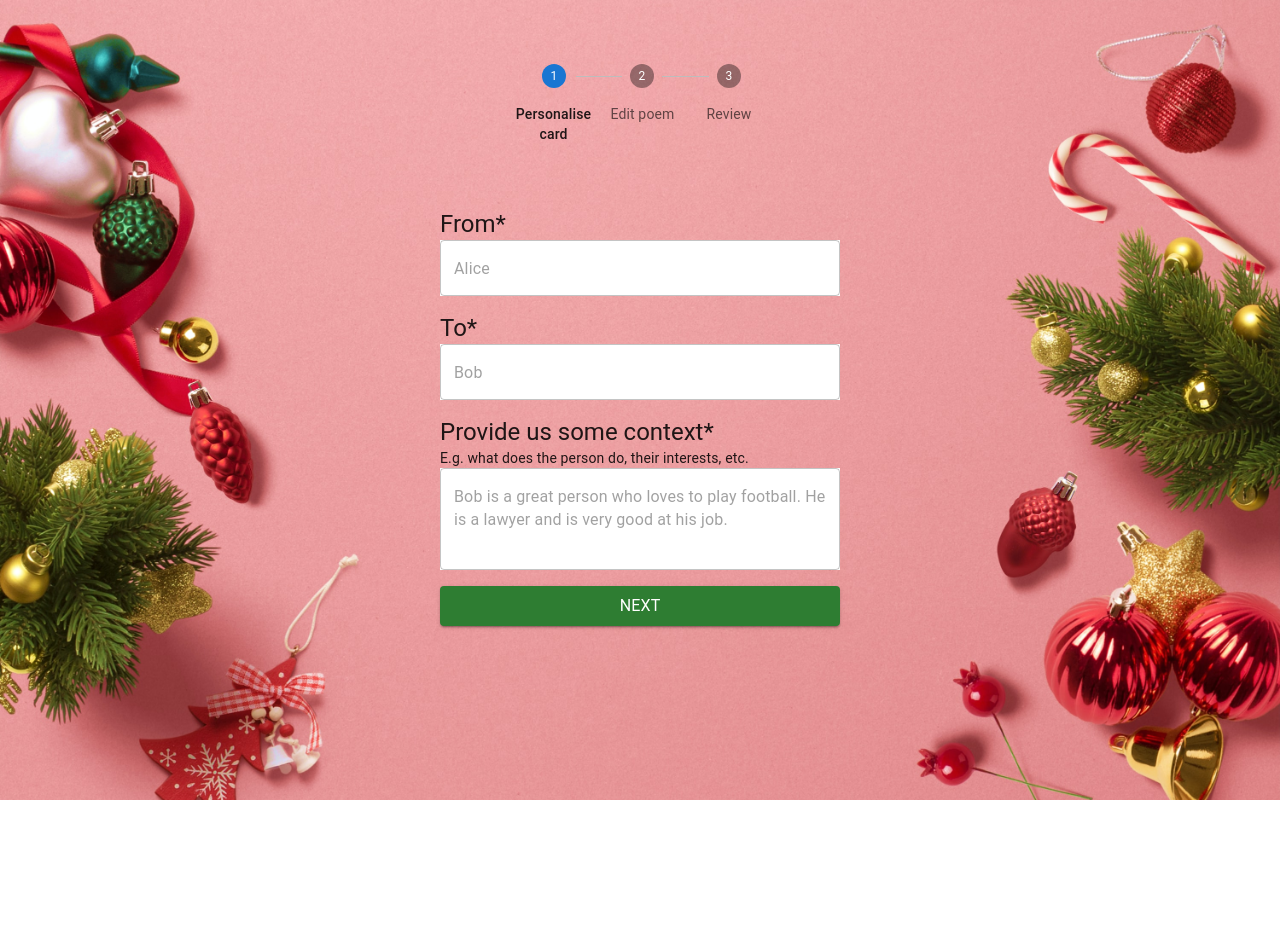
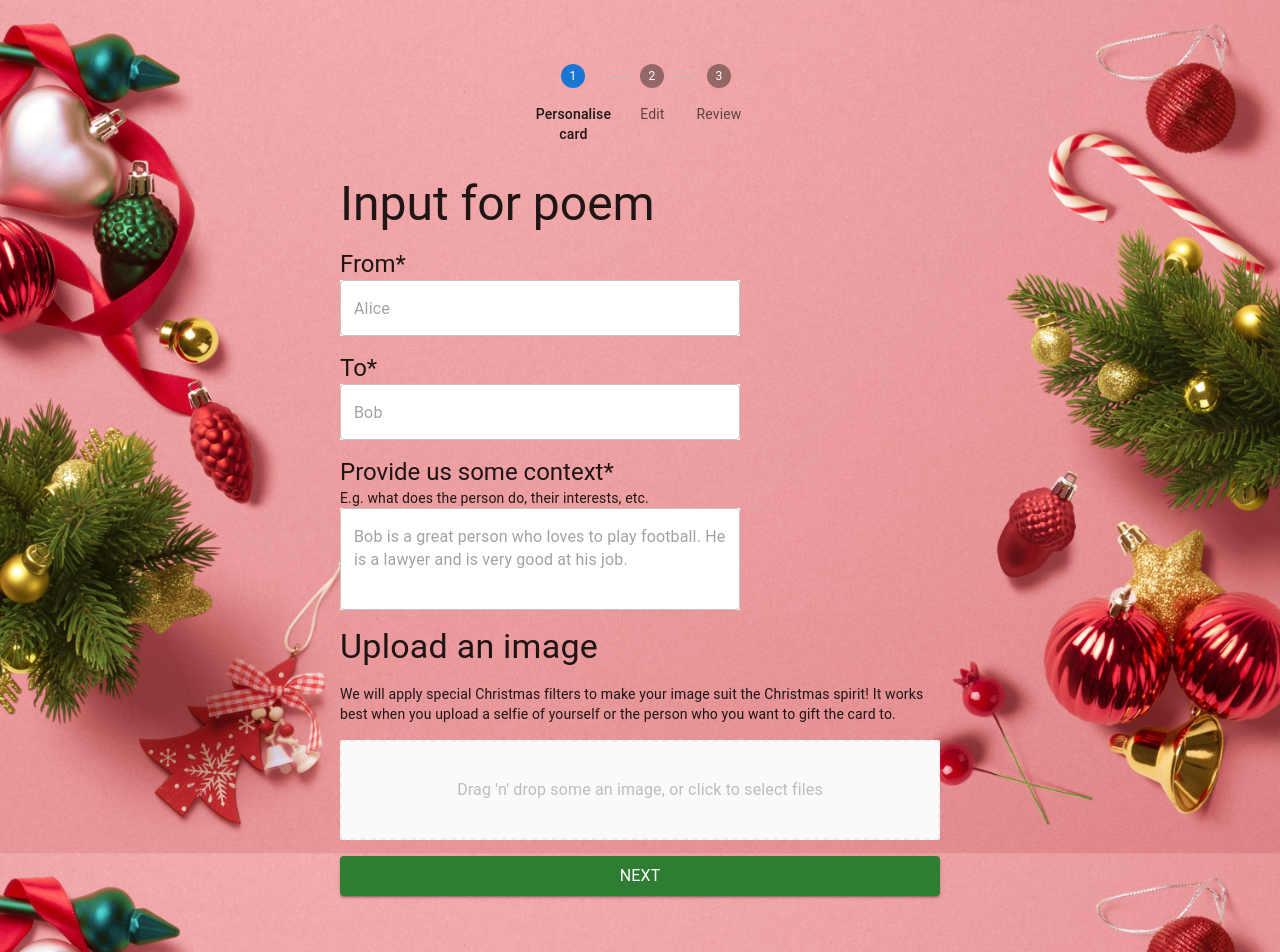
Before and after one commit to r-AI-ndeers/raindeer, a React (Create React App) app in the folder frontend/: page /create in a window 1280 px wide. Shown: the top 952 px of the page. Before the commit the page ends 800 px from the top, so only its background shows below. Built offline with nearby package versions, Linux system fonts and the light colour scheme.

Commit message:
Add image upload skeleton

```diff
--- a/frontend/package.json
+++ b/frontend/package.json
@@ -16,6 +16,7 @@
     "@types/react-dom": "^18.0.0",
     "react": "^18.2.0",
     "react-dom": "^18.2.0",
+    "react-dropzone": "^14.2.3",
     "react-hook-form": "^7.40.0",
     "react-router-dom": "^6.4.5",
     "react-scripts": "5.0.1",
--- /dev/null
+++ b/frontend/src/components/Layout.tsx
@@ -0,0 +1,24 @@
+import mainbackground from "../assets/mainbackground.jpg";
+import {Box} from "@mui/material";
+
+
+export function ImageBackgroundLayout({children}: {children: React.ReactNode}) {
+
+    return (
+        <Box
+            minHeight="100vh"
+            display="flex"
+            alignItems="center"
+            paddingY={"64px"}
+            flexDirection="column"
+            style={{
+                backgroundImage: `url(${mainbackground})`,
+                backgroundSize: "cover",
+                backgroundRepeat: "no-repeat",
+                backgroundAttachment: "fixed",
+            }}
+        >
+            {children}
+        </Box>
+    )
+}
--- a/frontend/src/components/Stepper.tsx
+++ b/frontend/src/components/Stepper.tsx
@@ -1,8 +1,8 @@
 import {Step, StepLabel, Stepper} from "@mui/material";
 
-const steps = ["Personalise card", "Edit poem", "Review"];
+const steps = ["Personalise card", "Edit", "Review"];
 
-export type CreationStage = "input" | "edit" | "preview"
+export type CreationStage = "input" | "edit"  | "preview"
 
 function stepToNumber(step: CreationStage): number {
     switch (step) {
--- a/frontend/src/pages/CreateCard/CreateCard.tsx
+++ b/frontend/src/pages/CreateCard/CreateCard.tsx
@@ -1,5 +1,4 @@
 import React from 'react';
-import mainbackground from '../../assets/mainbackground.jpg';
 import {
     Box,
     CssBaseline,
@@ -8,6 +7,8 @@ import {CardStepper, CreationStage} from "../../components/Stepper";
 import {PoemEditForm} from "./PoemEditForm";
 import {PoemInputForm} from "./PoemInputForm";
 import {Preview, ViewProps} from "./Preview";
+import {ImageUpload} from "./ImageUpload";
+import {ImageBackgroundLayout} from "../../components/Layout";
 
 export interface GeneratedData {
     poem: string;
@@ -22,19 +23,9 @@ export function CreateCard() {
     return (
         <div>
             <CssBaseline/>
-            <Box
-                height="100vh"
-                display="flex"
-                alignItems="center"
-                padding={"64px"}
-                flexDirection="column"
-                style={{
-                    backgroundImage: `url(${mainbackground})`,
-                    backgroundSize: "cover",
-                }}
-            >
+            <ImageBackgroundLayout>
                 <Box maxWidth={"800px"} display={"flex"} flexDirection={"column"}
-                     alignItems={"center"} gap={"64px"}>
+                     alignItems={"center"} gap={"32px"}>
                     <CardStepper activeStep={activeStep}/>
                     {activeStep === "input" &&
                         <PoemInputForm
@@ -57,7 +48,7 @@ export function CreateCard() {
                         />
                     }
                 </Box>
-            </Box>
+            </ImageBackgroundLayout>
         </div>
     );
 }
--- /dev/null
+++ b/frontend/src/pages/CreateCard/ImageUpload.tsx
@@ -0,0 +1,109 @@
+import {Box, Button, IconButton, Typography} from "@mui/material";
+import React, {useMemo} from "react";
+import {useDropzone} from 'react-dropzone';
+import {Replay} from "@mui/icons-material";
+
+
+const baseStyle = {
+    flex: 1,
+    display: 'flex',
+    flexDirection: 'column',
+    alignItems: 'center',
+    padding: '20px',
+    borderWidth: 2,
+    borderRadius: 2,
+    borderColor: '#eeeeee',
+    borderStyle: 'dashed',
+    backgroundColor: '#fafafa',
+    color: '#bdbdbd',
+    outline: 'none',
+    transition: 'border .24s ease-in-out'
+};
+
+const focusedStyle = {
+    borderColor: '#2196f3'
+};
+
+const acceptStyle = {
+    borderColor: '#00e676'
+};
+
+const rejectStyle = {
+    borderColor: '#ff1744'
+};
+
+interface ImageUploadProps {
+
+}
+
+export function ImageUpload({}: ImageUploadProps) {
+    const [file, setFile] = React.useState<File | null>(null);
+    const [filePreview, setFilePreview] = React.useState<string | null>(null);
+
+    const {
+        getRootProps,
+        getInputProps,
+        isDragAccept,
+        isDragReject,
+        isFocused
+    } = useDropzone({
+        accept: {
+            'image/*': []
+        },
+        onDrop: acceptedFiles => {
+            let file = acceptedFiles[0]
+            setFilePreview(URL.createObjectURL(file))
+            setFile(file)
+        }
+    });
+
+    const dropboxStyle = useMemo(() => ({
+        ...baseStyle,
+        ...(isFocused ? focusedStyle : {}),
+        ...(isDragAccept ? acceptStyle : {}),
+        ...(isDragReject ? rejectStyle : {})
+    }), [
+        isFocused,
+        isDragAccept,
+        isDragReject
+    ]);
+
+    return (
+        <Box display={"flex"} flexDirection={"column"} gap={"16px"}>
+            <Typography variant={"h4"}>Upload an image</Typography>
+            <Typography variant={"body2"}>We will apply special Christmas filters to
+                make your image suit the Christmas spirit! It works best when you upload
+                a selfie of yourself or the person who you want to gift the card
+                to.</Typography>
+            <Box>
+                {file === null && (
+                    // @ts-ignore
+                    <div {...getRootProps({className: 'dropzone'})} style={dropboxStyle}>
+                        <input {...getInputProps()} />
+                        <p>Drag 'n' drop some an image, or click to select files</p>
+                    </div>
+                )}
+                {file !== null && filePreview !== null && (
+                    <Box display={"flex"} flexDirection={"column"} alignItems={"center"} gap={"8px"}>
+                        <IconButton  onClick={() => {
+                            setFile(null)
+                            setFilePreview(null)
+                        }}>
+                            <Replay />
+                        </IconButton>
+                        <img
+                            src={filePreview}
+                            style={{
+                                width: '400px',
+                                height: '400px',
+                                objectFit: "cover",
+                            }}
+                            alt={file.name}
+                            loading="lazy"
+                        />
+                    </Box>
+                )}
+            </Box>
+        </Box>
+    )
+}
--- a/frontend/src/pages/CreateCard/PoemEditForm.tsx
+++ b/frontend/src/pages/CreateCard/PoemEditForm.tsx
@@ -1,7 +1,7 @@
 import React from "react";
 import {CreationStage} from "../../components/Stepper";
 import {Controller, useForm} from "react-hook-form";
-import {Box, Button, TextField} from "@mui/material";
+import {Box, Button, TextField, Typography} from "@mui/material";
 import {GeneratedData} from "./CreateCard";
 import {ViewProps} from "./Preview";
 
@@ -33,6 +33,7 @@ export function PoemEditForm({generatedData, setActiveStep, setViewData}: PoemEd
     return (
         <form onSubmit={onSubmit}>
             <Box width={"400px"} display={"flex"} flexDirection={"column"} gap={"16px"}>
+                <Typography variant={"h5"}>Edit your poem</Typography>
                 <Controller
                     name={"selectedPoem"}
                     control={control}
--- a/frontend/src/pages/CreateCard/PoemInputForm.tsx
+++ b/frontend/src/pages/CreateCard/PoemInputForm.tsx
@@ -10,8 +10,8 @@ import {
 import React from "react";
 import {CreationStage} from "../../components/Stepper";
 import {GeneratedData} from "./CreateCard";
-import {ViewProps} from "./Preview";
-import {Simulate} from "react-dom/test-utils";
+import { ViewProps} from "./Preview";
+import { ImageUpload } from "./ImageUpload";
 
 interface UserInput {
     recipientName: string;
@@ -101,7 +101,8 @@ export function PoemInputForm({setActiveStep, setGeneratedData, setViewData}: Po
 
     return (
         <form onSubmit={onSubmit}>
-            <Stack direction={"column"} gap={"16px"}>
+            <Stack direction={"column"} gap={"16px"} maxWidth={"600px"}>
+                <Typography variant={"h3"}>Input for poem</Typography>
                 <InputTextField
                     title={"From"}
                     field={"senderName"}
@@ -126,6 +127,7 @@ export function PoemInputForm({setActiveStep, setGeneratedData, setViewData}: Po
                     placeholder={"Bob is a great person who loves to play football. He is a lawyer and is very good at his job."}
                     rows={"3"}
                 />
+                <ImageUpload />
                 <Button
                     disabled={isLoading}
                     variant={"contained"}
--- a/frontend/src/pages/CreateCard/Preview.tsx
+++ b/frontend/src/pages/CreateCard/Preview.tsx
@@ -1,5 +1,5 @@
 import React from "react";
-import {Box, Typography} from "@mui/material";
+import {Box, Button, Typography} from "@mui/material";
 
 
 export interface ViewProps {
@@ -10,7 +10,7 @@ export interface ViewProps {
 export function Preview({poem, from}: ViewProps) {
 
     return (
-        <Box width={"600px"} display={"flex"} flexDirection={"column"} gap={"16px"}>
+        <Box width={"600px"} display={"flex"} flexDirection={"column"} gap={"32px"}>
             <Typography
                 variant={"h3"}
                 style={{textAlign: "center", fontFamily: "Dancing Script"}}
@@ -24,6 +24,14 @@ export function Preview({poem, from}: ViewProps) {
                 Merry Christmas!
                 - From {from}
             </Typography>
+            <Button
+                variant={"contained"}
+                type={"submit"}
+                size={"large"}
+                style={{backgroundColor: "#2E7D32"}}
+            >
+                Publish
+            </Button>
         </Box>
     )
 }
--- a/frontend/src/pages/Home.tsx
+++ b/frontend/src/pages/Home.tsx
@@ -1,22 +1,12 @@
 import React from 'react';
-import mainbackground from '../assets/mainbackground.jpg';
 import {Box, Button, CssBaseline, Typography} from "@mui/material";
+import {ImageBackgroundLayout} from "../components/Layout";
 
 export function Home() {
   return (
     <div>
       <CssBaseline />
-      <Box
-        height="100vh"
-        display="flex"
-        justifyContent="center"
-        alignItems="center"
-        flexDirection="column"
-        style={{
-            backgroundImage: `url(${mainbackground})`,
-            backgroundSize: "cover",
-        }}
-      >
+        <ImageBackgroundLayout>
             <Box maxWidth={"800px"} display={"flex"} flexDirection={"column"} alignItems={"center"} gap={"64px"}>
                 <Typography variant="h1">
                     rAIndeer
@@ -28,7 +18,7 @@ export function Home() {
                     <Button size="large" href={"/create"} variant={"contained"} style={{backgroundColor: "#2E7D32"}}>Create a card</Button>
                 </Box>
             </Box>
-      </Box>
+        </ImageBackgroundLayout>
     </div>
   );
 }
```
Also changed, not shown: 1 other file (tests, documents, lock files or other folders). Lines whose indentation alone changed are shown as unchanged.
